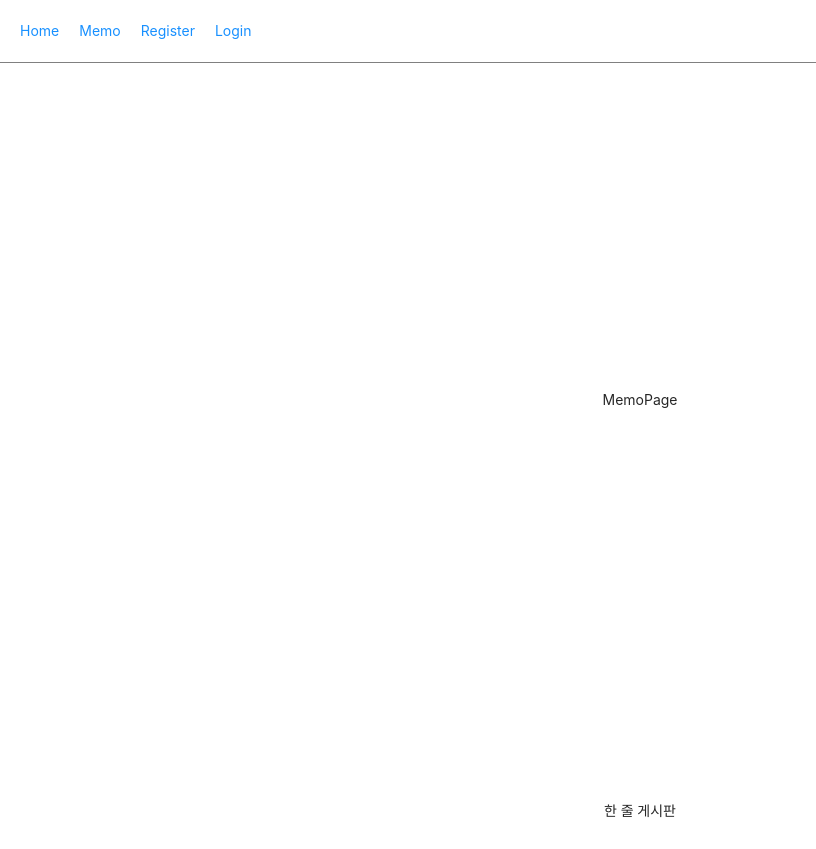
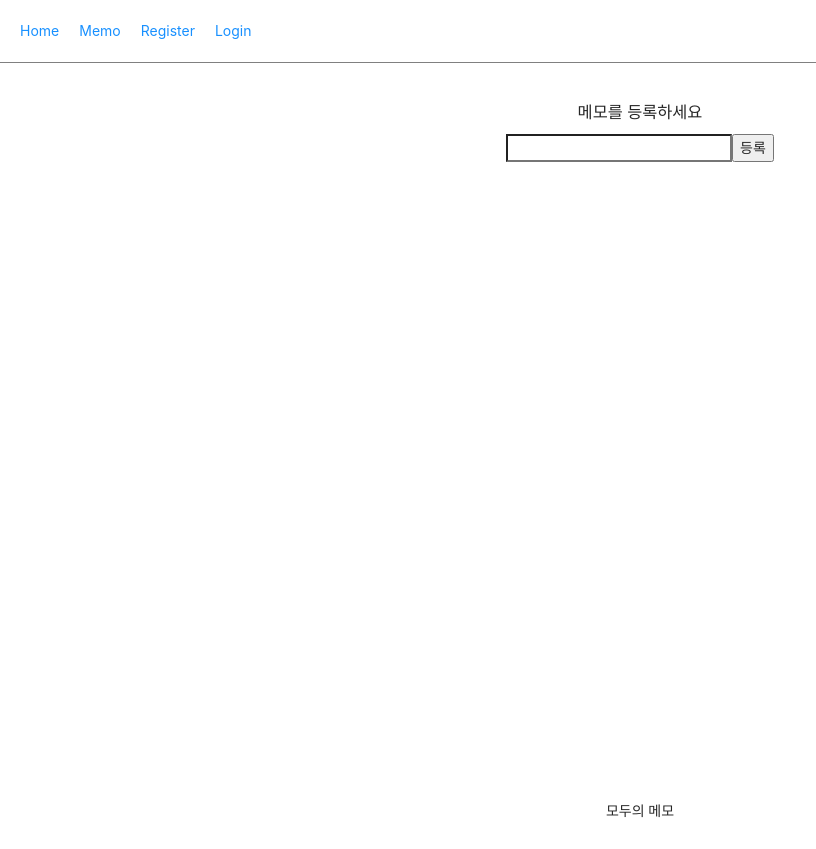
Before and after one commit to codekyz/node-with-react-memo, a React (Create React App) app in the folder client/: page /memo in a window 1280 px wide. Shown: the whole page, without its empty margins (0-816 px from the left). Built offline with nearby package versions, Linux system fonts and the light colour scheme; no server answers.

Commit message:
memo 게시판 작업중

```diff
--- a/client/src/components/pages/Footer/Footer.js
+++ b/client/src/components/pages/Footer/Footer.js
@@ -3,7 +3,7 @@ import React from "react";
 function Footer() {
   return (
     <div style={{ textAlign: "center", paddingBottom: 20 }}>
-      <h4>한 줄 게시판</h4>
+      <h4>모두의 메모</h4>
     </div>
   );
 }
--- a/client/src/components/pages/MemoPage/MemoPage.js
+++ b/client/src/components/pages/MemoPage/MemoPage.js
@@ -1,18 +1,43 @@
-import React from "react";
+import React, { useState } from "react";
 import Auth from "../../../hoc/auth";
 
 function MemoPage() {
+  const [memo, setMemo] = useState("");
+
+  const onMemoHandler = (event) => {
+    event.preventDefault();
+    setMemo(event.currentTarget.value);
+  };
+
+  const onSubmitHandler = (event) => {
+    event.preventDefault();
+  };
   return (
     <div
       style={{
         display: "flex",
+        flexDirection: "column",
         justifyContent: "center",
         alignItems: "center",
         width: "100%",
         height: "100vh",
+        paddingTop: "100px",
       }}
     >
-      MemoPage
+      <h3>메모를 등록하세요</h3>
+      <form
+        style={{
+          display: "flex",
+          justifyContent: "center",
+          alignItems: "flex-start",
+          width: "100%",
+          height: "100%",
+        }}
+        onSubmit={onSubmitHandler}
+      >
+        <input type="text" value={memo} onChange={onMemoHandler} />
+        <button>등록</button>
+      </form>
     </div>
   );
 }
```
Also changed, not shown: client/src/components/pages/MemoPage/Memo.js (added, +7 -0 lines), client/src/redux/memoSlice.js (added), 1 other file (tests, documents, lock files or other folders).
